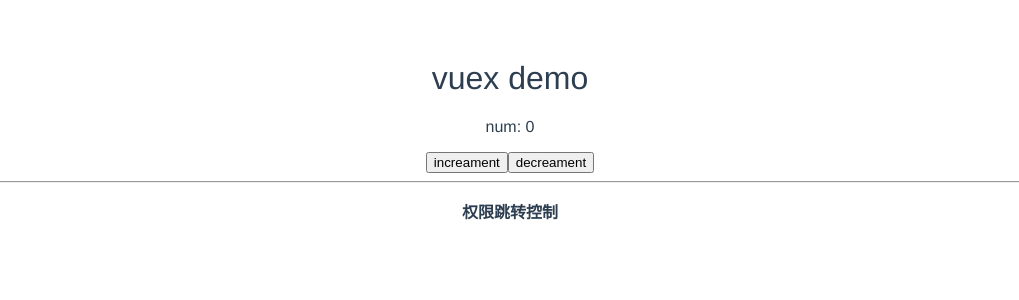
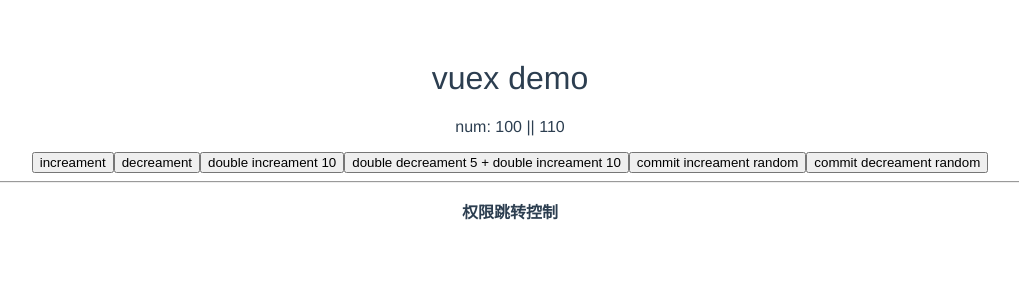
Before and after one commit to sRect/Vue.js, a Vue app: page /#/helloworld in a window 1280 px wide. Shown: the top 300 px of the page, without its empty margins (130-1149 px from the left). Built offline with nearby package versions, Linux system fonts and the light colour scheme.

Commit message:
feat: :sparkles: 巩固vuex

```diff
--- a/src/components/HelloWorld.vue
+++ b/src/components/HelloWorld.vue
@@ -1,10 +1,13 @@
 <template>
   <div class="hello">
     <h1>{{ msg }}</h1>
-    <p>num: {{ num }}</p>
+    <p>num: {{ num }} || {{num2}}</p>
     <button @click.stop.prevent="handleIncreament">increament</button>
     <button @click="handleDecreament">decreament</button>
-
+    <button @click="actionA">double increament 10</button>
+    <button @click="actionB">double decreament 5 + double increament 10 </button>
+    <button @click="increateRandom">commit increament random</button>
+    <button @click="decreateRandom(random)">commit decreament random</button>
     <hr>
     <p>
       <b>权限跳转控制</b> <br>
@@ -15,25 +18,57 @@
 </template>
 
 <script>
-import { mapGetters } from 'vuex'
+import { mapState, mapGetters, mapActions, mapMutations } from 'vuex'
+import * as types from '../store/types'
 
 export default {
   name: 'HelloWorld',
   data() {
     return {
-      msg: 'vuex demo'
+      msg: 'vuex demo',
+      n: 10
     }
   },
   computed: {
-    ...mapGetters(['num', 'currentuser'])
+    // ...mapState(['num', 'currentuser'])
+    // https://vuex.vuejs.org/zh/guide/getters.html#mapgetters-%E8%BE%85%E5%8A%A9%E5%87%BD%E6%95%B0
+    ...mapGetters(['num', 'currentuser']),
+      num2(state) {
+      return state.num + this.n
+    },
+    random() {
+      return ~~(Math.random() * 10).toFixed(0)
+    }
   },
+  // https://vuex.vuejs.org/zh/guide/state.html#mapstate-%E8%BE%85%E5%8A%A9%E5%87%BD%E6%95%B0
+  // computed: mapState({
+  //   num: state => state.num,
+  //   // 为了能够使用 `this` 获取局部状态，必须使用常规函数
+  //   num2(state) {
+  //     return state.num + this.n
+  //   },
+  //   currentuser: 'currentuser'
+  // }),
   methods: {
-    handleIncreament() {
-      this.$store.dispatch('increament')
-    },
+    // handleIncreament() {
+    //   this.$store.dispatch('increament')
+    // },
+    // https://vuex.vuejs.org/zh/guide/actions.html#%E5%9C%A8%E7%BB%84%E4%BB%B6%E4%B8%AD%E5%88%86%E5%8F%91-action
+    ...mapActions({
+      handleIncreament: 'increament'
+    }),
+    ...mapActions(['actionA', 'actionB', 'increament_radom']),
     handleDecreament() {
       this.$store.dispatch('decreament')
-    }
+    },
+    // https://vuex.vuejs.org/zh/guide/mutations.html#%E6%8F%90%E4%BA%A4%E8%BD%BD%E8%8D%B7%EF%BC%88payload%EF%BC%89
+    increateRandom() {
+      this.$store.commit(types.INCREAMENT_RANDOM, this.random)
+    },
+    // https://vuex.vuejs.org/zh/guide/mutations.html#%E5%9C%A8%E7%BB%84%E4%BB%B6%E4%B8%AD%E6%8F%90%E4%BA%A4-mutation
+    ...mapMutations({
+      decreateRandom: types.DECREAMENT_RANDOM
+    })
   }
 }
 </script>
--- a/src/store/actions.js
+++ b/src/store/actions.js
@@ -2,11 +2,34 @@ import * as types from './types'
 import { asyncRouterMap } from '../router'
 
 export default {
-  increament: ({ commit }) => {
-    commit(types.INCREAMENT)
+  // https://vuex.vuejs.org/zh/guide/actions.html#action
+  increament: (context) => {
+    console.log(context)
+    context.commit(types.INCREAMENT)
   },
   decreament: ({ commit }) => {
     commit(types.DECREAMENT)
+  },
+  actionA({commit}) {
+    return new Promise((resolve) => {
+      setTimeout(() => {
+        commit(types.DOUBLE_INCREAMENT)
+        resolve()
+      }, 1000)
+    })
+  },
+  // actionB({dispatch, commit}) {
+  //   return dispatch('actionA').then(() => {
+  //     commit(types.DOUBLE_DECREAMENT)
+  //   })
+  // },
+  async actionB({ dispatch, commit }) {
+    await dispatch('actionA')
+    commit(types.DOUBLE_DECREAMENT)
+  },
+  increament_radom({commit}, radom) {
+    console.log(111)
+    commit(types.INCREAMENT_RANDOM, radom)
   },
   login: ({ commit, state }, arg) => {
     return new Promise((resolve, reject) => {
--- a/src/store/mutatios.js
+++ b/src/store/mutatios.js
@@ -1,5 +1,7 @@
 import * as types from './types'
 
+// https://vuex.vuejs.org/zh/guide/mutations.html#mutation
+// 更改 Vuex 的 store 中的状态的唯一方法是提交 mutation
 const mutatios = {
   [types.INCREAMENT](state) {
     state.num += 1
@@ -11,6 +13,21 @@ const mutatios = {
       state.num = 0
       alert('不可再减了')
     }
+  },
+  [types.DOUBLE_INCREAMENT](state) {
+    state.num += 20
+  },
+  [types.DOUBLE_DECREAMENT](state) {
+    state.num -= 10
+  },
+  [types.INCREAMENT_RANDOM](state, payload) {
+    state.num += payload
+  },
+  [types.INCREAMENT_RANDOM](state, payload) {
+    state.num += payload
+  },
+  [types.DECREAMENT_RANDOM](state, payload) {
+    state.num -= payload
   },
   [types.LOGIN](state, arg) {
     state.loginInfo.currentuser = arg.username
--- a/src/store/state.js
+++ b/src/store/state.js
@@ -1,5 +1,5 @@
 const state = {
-  num: 0,
+  num: 100,
   routers: null,
   loginInfo: {
     currentuser: '',
--- a/src/store/types.js
+++ b/src/store/types.js
@@ -1,5 +1,9 @@
 export const INCREAMENT = 'INCREAMENT'
 export const DECREAMENT = 'DECREAMENT'
+export const DOUBLE_INCREAMENT = 'DOUBLE_INCREAMENT'
+export const DOUBLE_DECREAMENT = 'DOUBLE_DECREAMENT'
+export const INCREAMENT_RANDOM = 'INCREAMENT_RANDOM'
+export const DECREAMENT_RANDOM = 'DECREAMENT_RANDOM'
 export const LOGIN = 'LOGIN'
 export const GENERATEROUTES = 'GENERATEROUTES'
 export const ADMIN = 'ADMIN'
```
Also changed, not shown: 1 other file (tests, documents, lock files or other folders).
